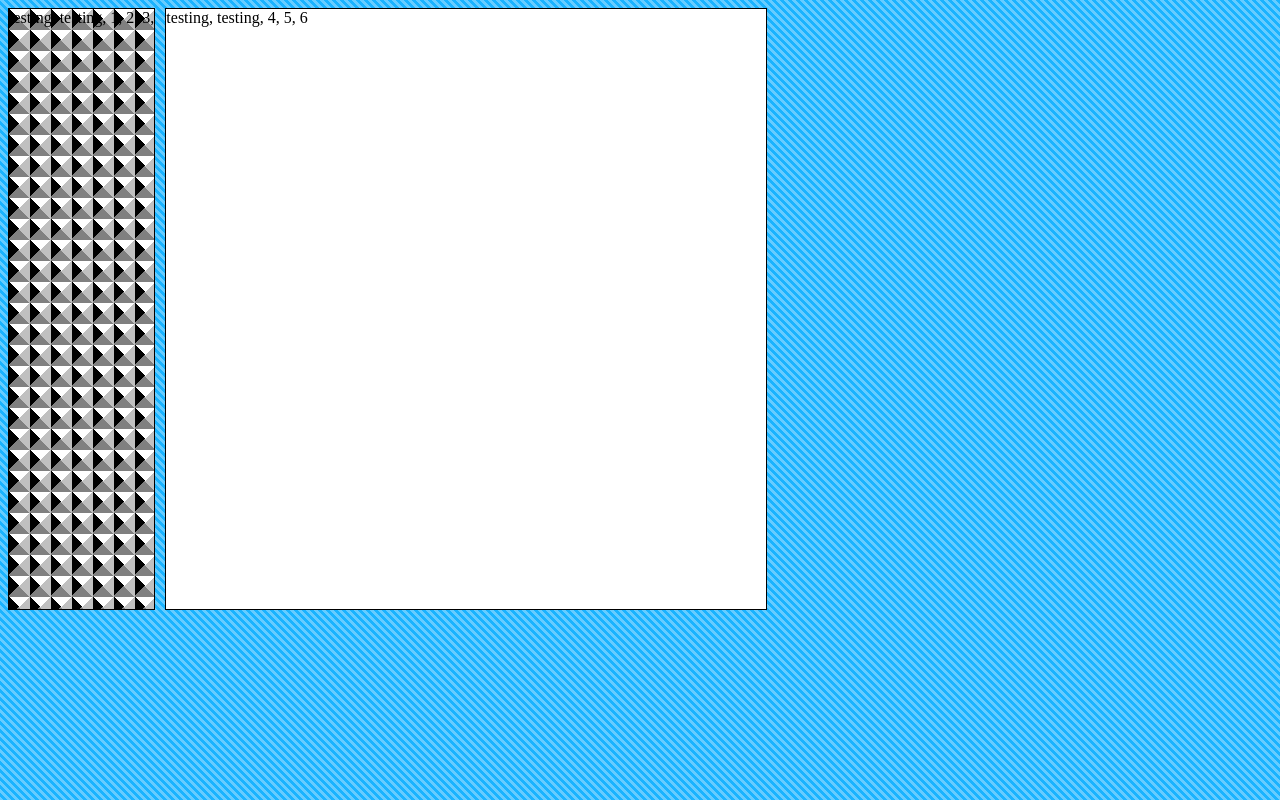
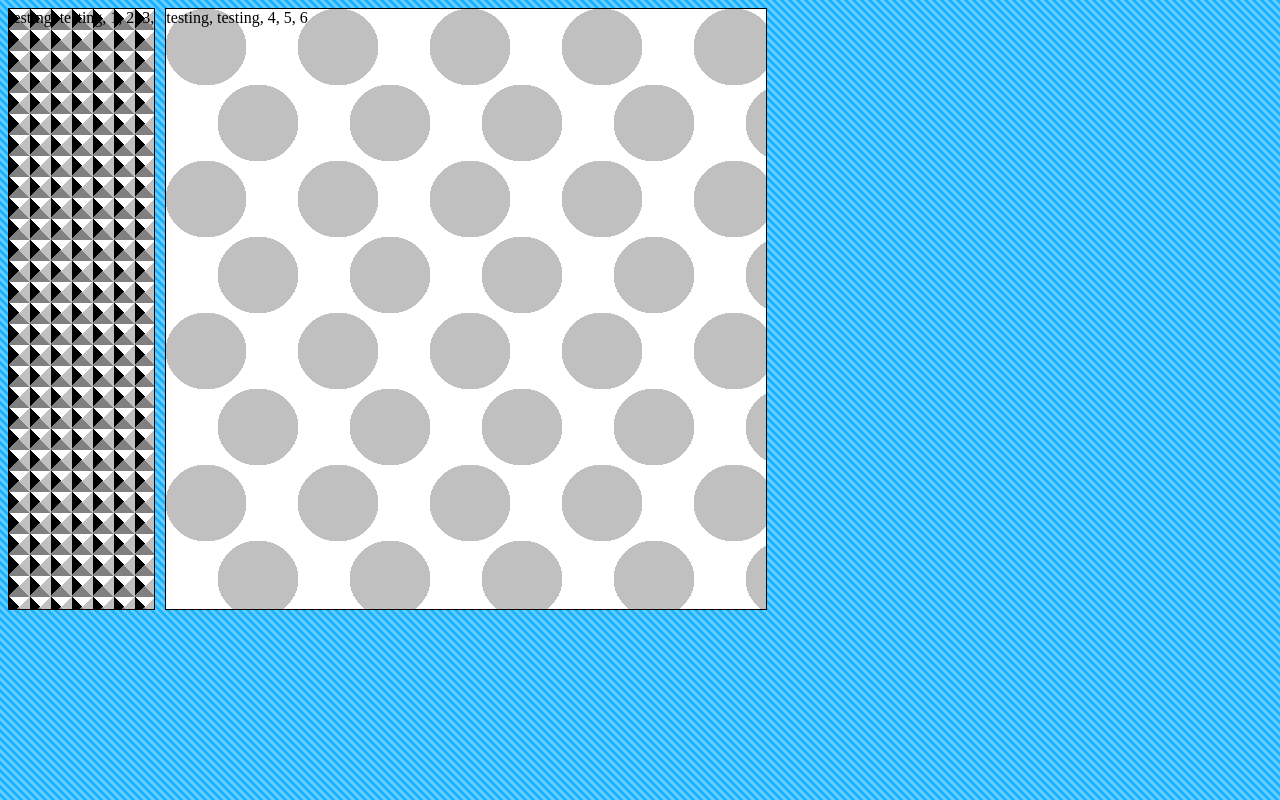
Before and after one commit to DeadBoxxes/bootleghub, a plain HTML site: page index.html in a window 1280 px wide. Drawn offline with Linux system fonts and the light colour scheme.

Commit message:
Update index.html

```diff
--- a/index.html
+++ b/index.html
@@ -11,6 +11,7 @@
    background-color: white;
    border: 1px solid black;
    height: 600px;
+   background-image: url("bkgcircl.bmp");
   }
   .sidebar {
    float: left;
```
